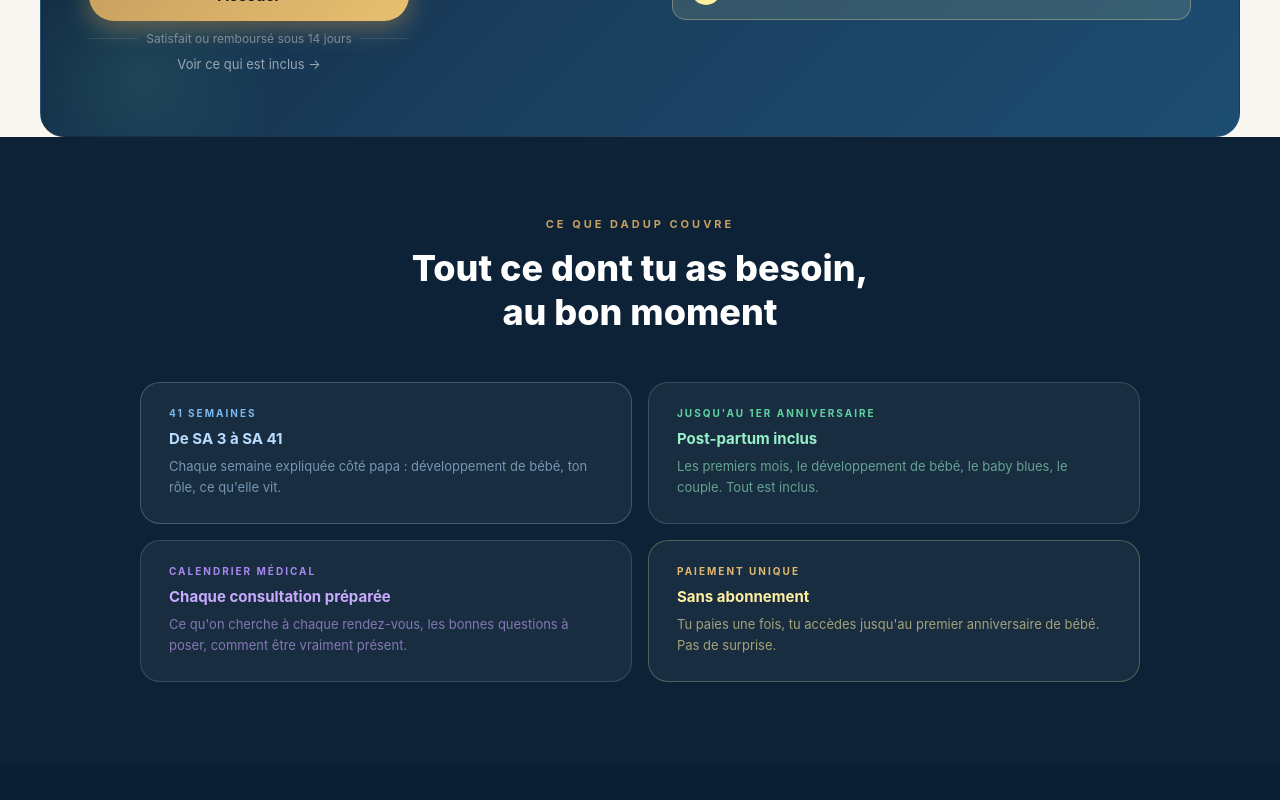
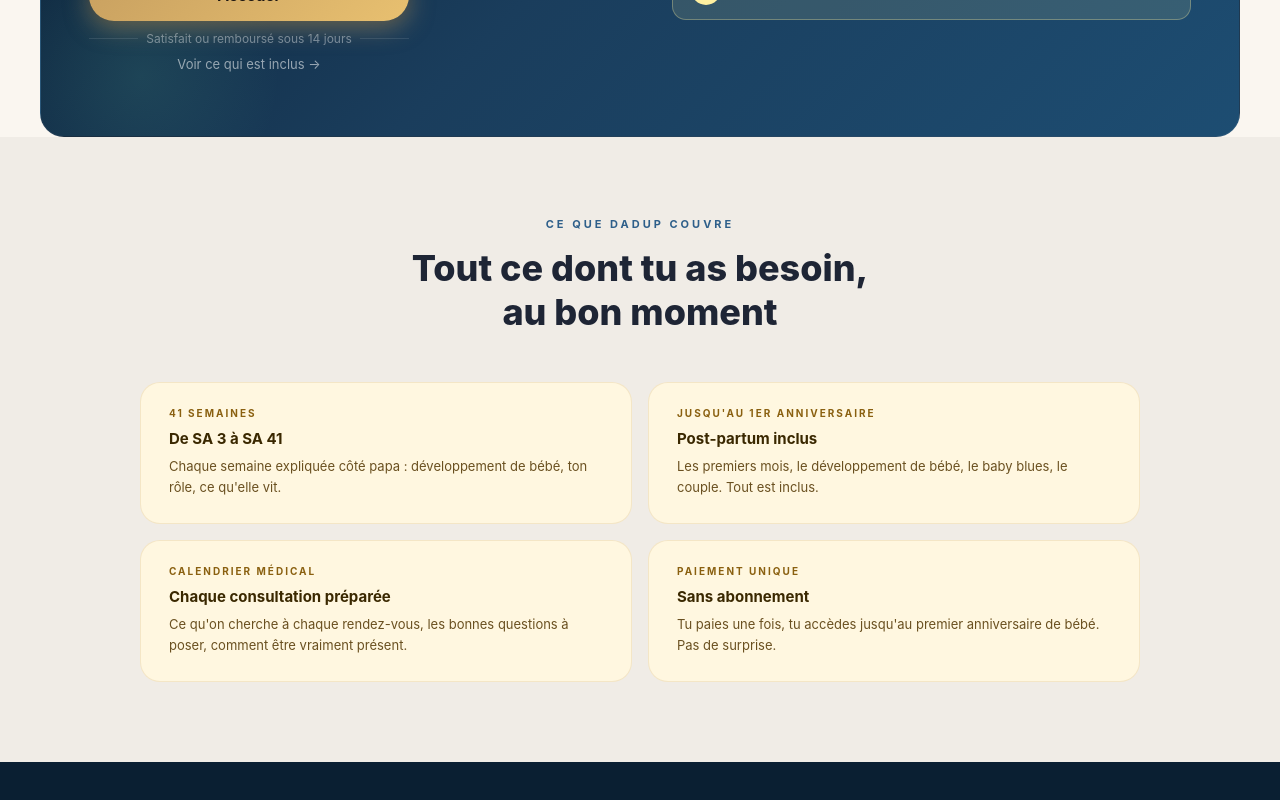
Before and after one commit to Julproject/dadup, a Next.js app: page / in a window 1280 px wide. Shown: the part 460-1260 px from the top of the page. Built offline with nearby package versions, Linux system fonts and the light colour scheme.

Commit message:
Update page.tsx

```diff
--- a/app/page.tsx
+++ b/app/page.tsx
@@ -158,11 +158,11 @@ export default function Home() {
       </section>
 
       {/* SECTION CHIFFRES CLÉS — jaune pastel */}
-      <section style={{padding:'80px 40px', background:'#0d2236'}}>
+      <section style={{padding:'80px 40px', background:'#f0ece6'}}>
         <div style={{maxWidth:'1000px', margin:'0 auto'}}>
           <div style={{textAlign:'center', marginBottom:'48px'}}>
-            <p style={{color:'#c8a060', fontSize:'11px', fontWeight:700, letterSpacing:'3px', textTransform:'uppercase' as const, margin:'0 0 16px'}}>Ce que DadUp couvre</p>
-            <h2 style={{color:'#fff', fontSize:'36px', fontWeight:800, margin:0, lineHeight:1.2}}>Tout ce dont tu as besoin,<br/>au bon moment</h2>
+            <p style={{color:C.blue, fontSize:'11px', fontWeight:700, letterSpacing:'3px', textTransform:'uppercase' as const, margin:'0 0 16px'}}>Ce que DadUp couvre</p>
+            <h2 style={{color:C.dark, fontSize:'36px', fontWeight:800, margin:0, lineHeight:1.2}}>Tout ce dont tu as besoin,<br/>au bon moment</h2>
           </div>
           <div className="stats-4col">
             {[
@@ -171,10 +171,10 @@ export default function Home() {
               {border:'rgba(200,170,255,0.2)', label:'Calendrier médical', lc:'#a888f0', title:'Chaque consultation préparée', tc:'#C8AAFF', desc:"Ce qu'on cherche à chaque rendez-vous, les bonnes questions à poser, comment être vraiment présent.", dc:'rgba(200,170,255,0.6)'},
               {border:'rgba(255,240,160,0.25)', label:'Paiement unique', lc:'#e0b870', title:'Sans abonnement', tc:'#FFF0A0', desc:"Tu paies une fois, tu accèdes jusqu'au premier anniversaire de bébé. Pas de surprise.", dc:'rgba(255,240,160,0.6)'},
             ].map((s,i) => (
-              <div key={i} style={{background:'rgba(255,255,255,0.05)', borderRadius:'20px', padding:'24px 28px', border:`1px solid ${s.border}`}}>
-                <p style={{color:s.lc, fontSize:'10px', fontWeight:700, letterSpacing:'2px', textTransform:'uppercase' as const, margin:'0 0 10px'}}>{s.label}</p>
-                <p style={{color:s.tc, fontSize:'15px', fontWeight:700, margin:'0 0 8px'}}>{s.title}</p>
-                <p style={{color:s.dc, fontSize:'13px', margin:0, lineHeight:1.65}}>{s.desc}</p>
+              <div key={i} style={{background:'#FFF7E0', borderRadius:'20px', padding:'24px 28px', border:'1px solid rgba(200,160,96,0.2)'}}>
+                <p style={{color:'#8A6010', fontSize:'10px', fontWeight:700, letterSpacing:'2px', textTransform:'uppercase' as const, margin:'0 0 10px'}}>{s.label}</p>
+                <p style={{color:'#3A2800', fontSize:'15px', fontWeight:700, margin:'0 0 8px'}}>{s.title}</p>
+                <p style={{color:'#6a5020', fontSize:'13px', margin:0, lineHeight:1.65}}>{s.desc}</p>
               </div>
             ))}
           </div>
```
